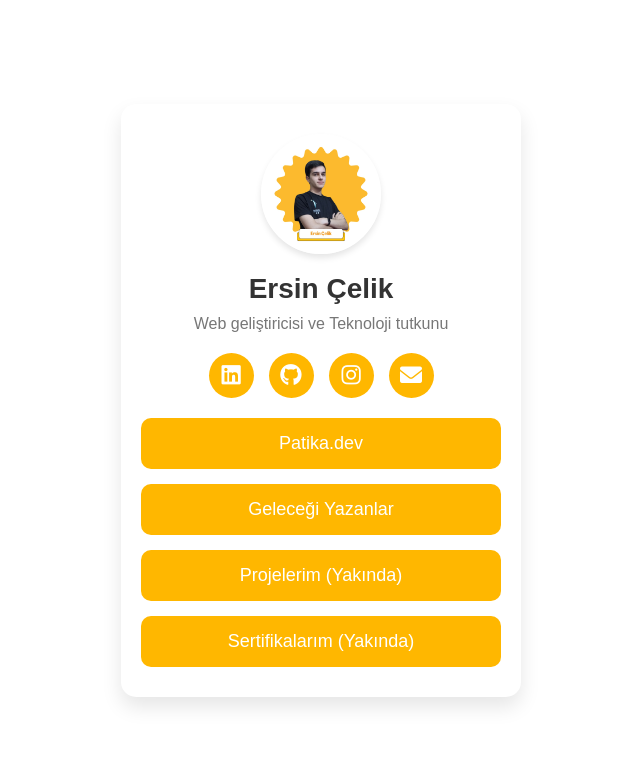
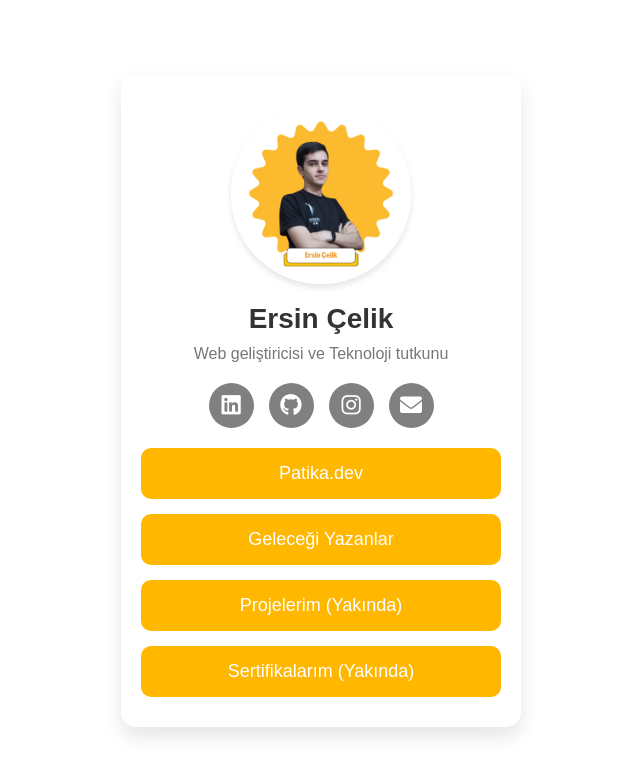
Before and after one commit to ersinonline/cvv, a plain HTML site: page index.html in a window 1280 px wide. Shown: the whole page, without its empty margins (319-959 px from the left). Drawn offline with Linux system fonts and the light colour scheme.

Commit message:
Update style.css

```diff
--- a/style.css
+++ b/style.css
@@ -29,8 +29,8 @@ body {
 }
 
 .profile img {
-    width: 120px;
-    height: 120px;
+    width: 180px;
+    height: 180px;
     border-radius: 50%;
     border: 5px solid #fff;
     box-shadow: 0 4px 6px rgba(0, 0, 0, 0.1);
@@ -63,7 +63,7 @@ body {
     align-items: center;
     width: 45px;
     height: 45px;
-    background-color: #ffb700;
+    background-color: #808080;
     color: white;
     border-radius: 50%;
     font-size: 22px;
@@ -73,7 +73,7 @@ body {
 
 
 .social-links a:hover {
-    background-color: #95a5a6;
+    background-color: #ffb700;
     transform: translateY(-5px);
 }
 
@@ -101,7 +101,7 @@ body {
 }
 
 .link-item:hover {
-    background-color: #2980b9;
+    background-color: #808080;
     transform: translateY(-5px);
 }
 
```
